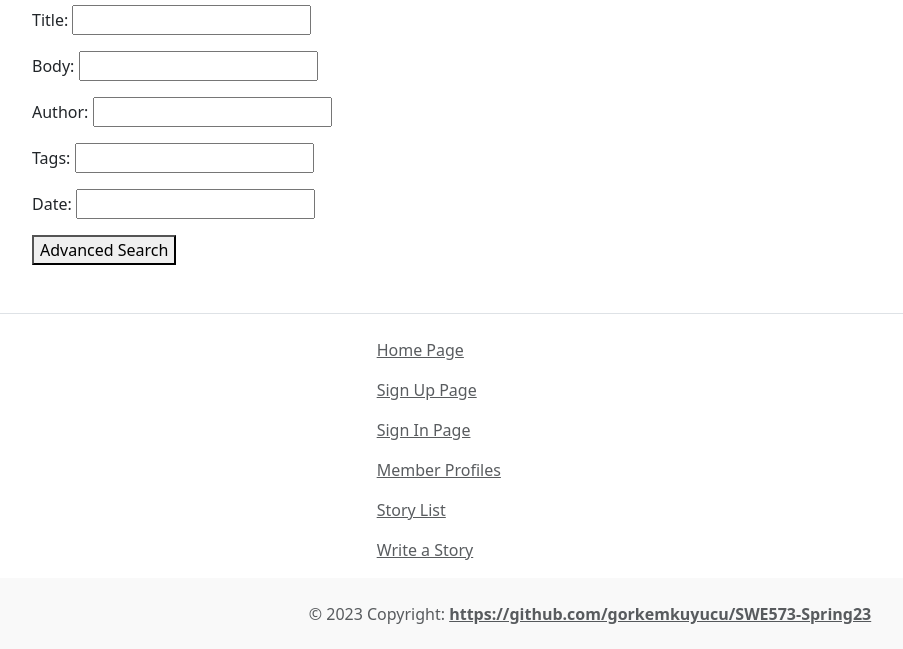
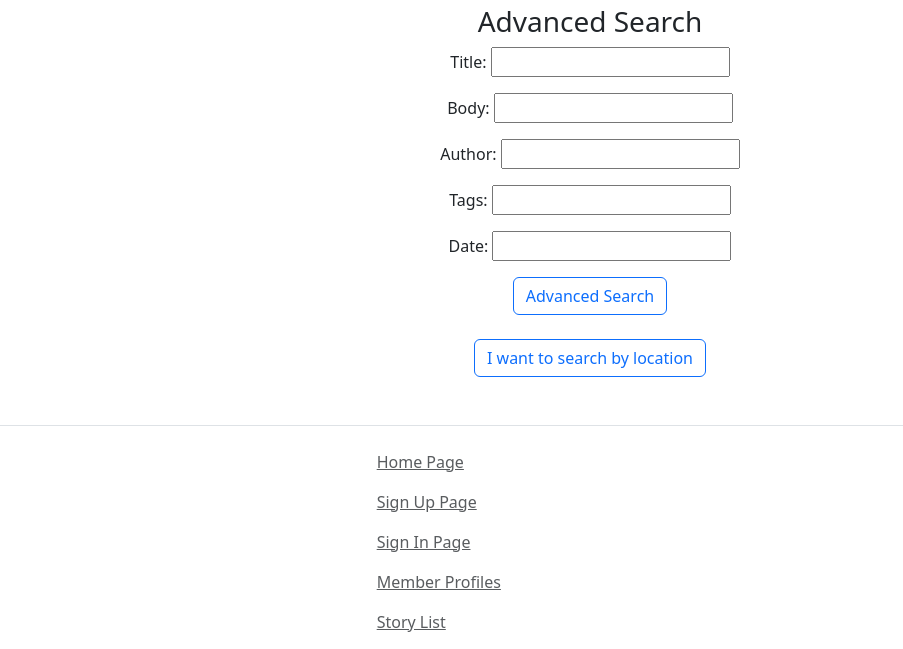
Before and after one commit to gorkemkuyucu/SWE573-Spring23, a Django app: page /search/advanced/ in a window 1280 px wide. Shown: the part 166-815 px from the top of the page, without its empty margins (50-953 px from the left). Before the commit the page ends 790 px from the top, so only its background shows below. Run offline with Django 4.2, Linux system fonts and the light colour scheme; some libraries are stand-ins or nearby versions.

Commit message:
Linking map search and design change

```diff
--- a/templates/search/advanced_search.html
+++ b/templates/search/advanced_search.html
@@ -1,11 +1,14 @@
 {% extends 'base.html' %}
 
 {% block content %}
-
+<center>
+<h3>Advanced Search</h3>
 <form method="POST">
     {% csrf_token %}
     {{ form.as_p }}
-    <button type="submit">Advanced Search</button>
+    <button class="btn btn-outline-primary" type="submit">Advanced Search</button>
 </form>
-
+<br>
+<a class="btn btn-outline-primary" href="{% url 'map' %}">I want to search by location</a>
+</center>
 {% endblock %}
```
